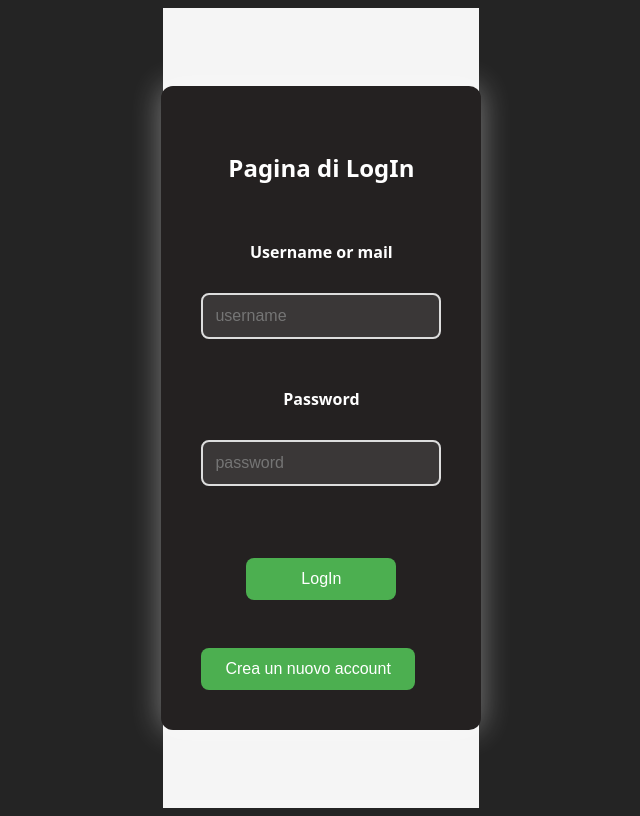
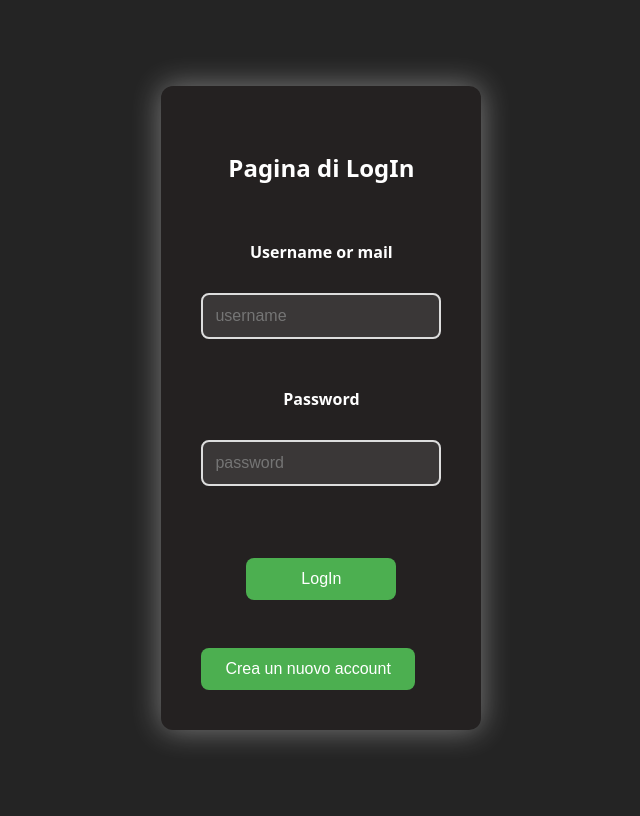
Before and after one commit to battiatomatteo/Calendar-dist, a React (Vite) app: page / in a window 1280 px wide. Shown: the whole page, without its empty margins (287-927 px from the left). Built offline with nearby package versions, Linux system fonts and the light colour scheme.

Commit message:
colore div

```diff
--- a/src/components/home/LogIn.css
+++ b/src/components/home/LogIn.css
@@ -8,7 +8,6 @@
     padding: 20px;
     box-sizing: border-box;
     transition: all 0.3s ease;
-    background: #f5f5f5;
 }
 
 .conteiner2 {
```
